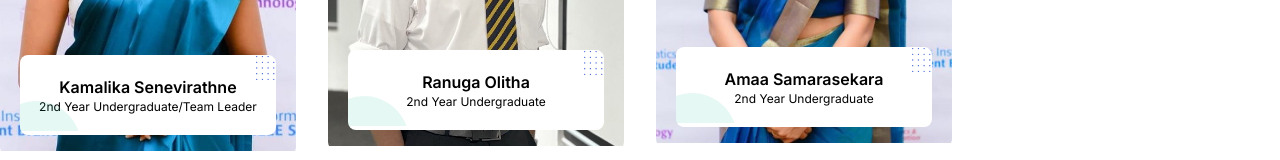
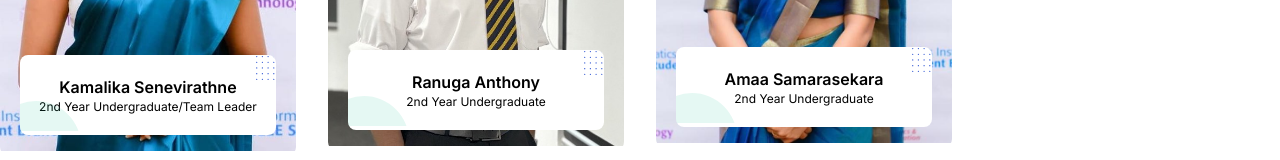
Before and after one commit to KamalikaSene/PCOS-FertiliCare, a Next.js app: page /about in a window 1280 px wide. Shown: the part 532-692 px from the top of the page. Built offline with nearby package versions, Linux system fonts and the light colour scheme; no server answers.

Commit message:
commit changes: update name in about us page

```diff
--- a/src/app/about/page.jsx
+++ b/src/app/about/page.jsx
@@ -27,7 +27,7 @@ const Team = () => {
             imageSrc="/kamalika.jpeg"
           />
           <TeamCard
-            name="Ranuga Olitha "
+            name="Ranuga Anthony "
             profession="2nd Year Undergraduate"
             imageSrc="/Ranuga.jpeg"
           />
```
